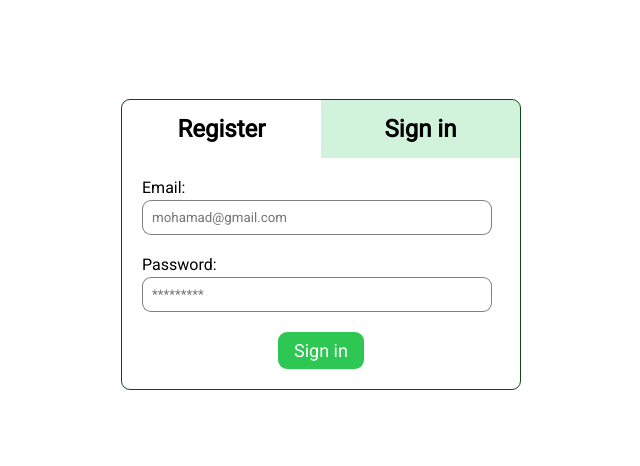
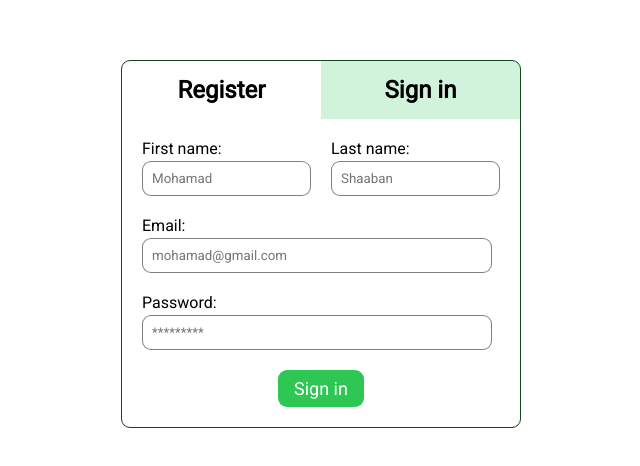
Before and after one commit to abedshaaban/hospital-management-system, a React (Vite) app in the folder app/: page / in a window 1280 px wide. Shown: the part 124-590 px from the top of the page, without its empty margins (319-959 px from the left). Built offline with nearby package versions, Linux system fonts and the light colour scheme.

Commit message:
[ui]: added signup section

```diff
--- a/app/src/pages/home/index.css
+++ b/app/src/pages/home/index.css
@@ -47,6 +47,10 @@
   gap: 20px;
 }
 
+.home-form-body-two-inputs {
+  gap: 20px;
+}
+
 .home-form-footer {
   width: 100%;
   display: flex;
@@ -66,3 +70,9 @@
 .home-form-footer > button:hover {
   background-color: rgba(0, 0, 0, 0.12);
 }
+
+@media (max-width: 452px) {
+  .home-form-body-two-inputs {
+    flex-flow: column !important;
+  }
+}
--- a/app/src/pages/home/index.tsx
+++ b/app/src/pages/home/index.tsx
@@ -7,7 +7,9 @@
 export default function Home() {
   const [credentials, setCredentials] = useState({
     email: '',
-    pwd: ''
+    pwd: '',
+    first_name: '',
+    last_name: ''
   })
 
   const [signIn, setSignIn] = useState(false)
@@ -35,6 +37,8 @@
         </div>
 
         <div className="home-form-body flex-col">
+          {signIn ? (
+            <>
               <Input
                 type={'email'}
                 label={'Email:'}
@@ -56,6 +60,56 @@
                 }}
                 required
               />
+            </>
+          ) : (
+            <>
+              <div className="flex-row home-form-body-two-inputs">
+                <Input
+                  type={'text'}
+                  label={'First name:'}
+                  placeholder={'Mohamad'}
+                  value={credentials.first_name}
+                  setFunc={(val) => {
+                    setCredentials({ ...credentials, first_name: val })
+                  }}
+                  required
+                />
+
+                <Input
+                  type={'text'}
+                  label={'Last name:'}
+                  placeholder={'Shaaban'}
+                  value={credentials.last_name}
+                  setFunc={(val) => {
+                    setCredentials({ ...credentials, last_name: val })
+                  }}
+                  required
+                />
+              </div>
+
+              <Input
+                type={'email'}
+                label={'Email:'}
+                placeholder={'mohamad@gmail.com'}
+                value={credentials.email}
+                setFunc={(val) => {
+                  setCredentials({ ...credentials, email: val })
+                }}
+                required
+              />
+
+              <Input
+                type={'password'}
+                label={'Password:'}
+                placeholder={'*********'}
+                value={credentials.pwd}
+                setFunc={(val) => {
+                  setCredentials({ ...credentials, pwd: val })
+                }}
+                required
+              />
+            </>
+          )}
         </div>
 
         <div className="home-form-footer center">
```
Lines whose indentation alone changed are shown as unchanged.
